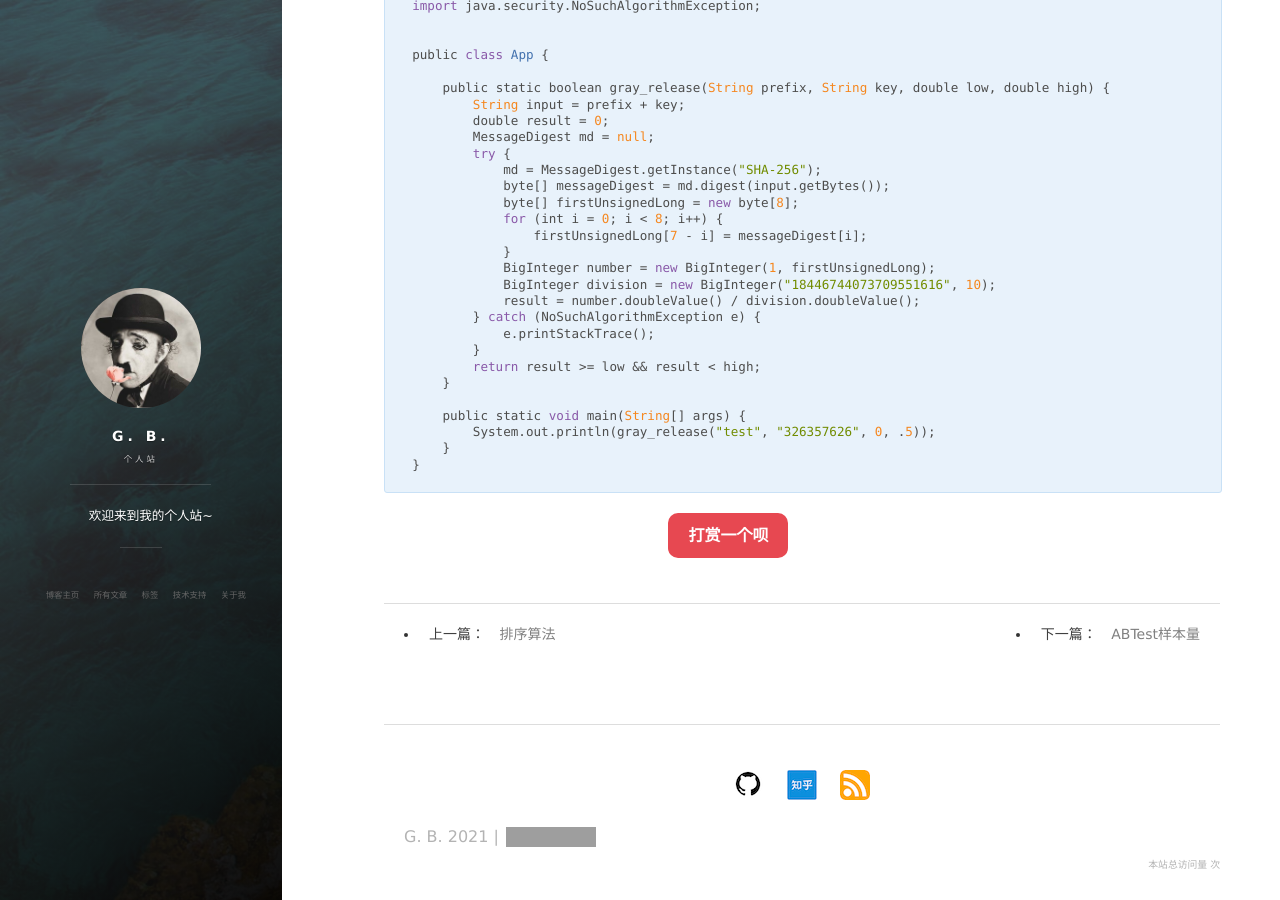
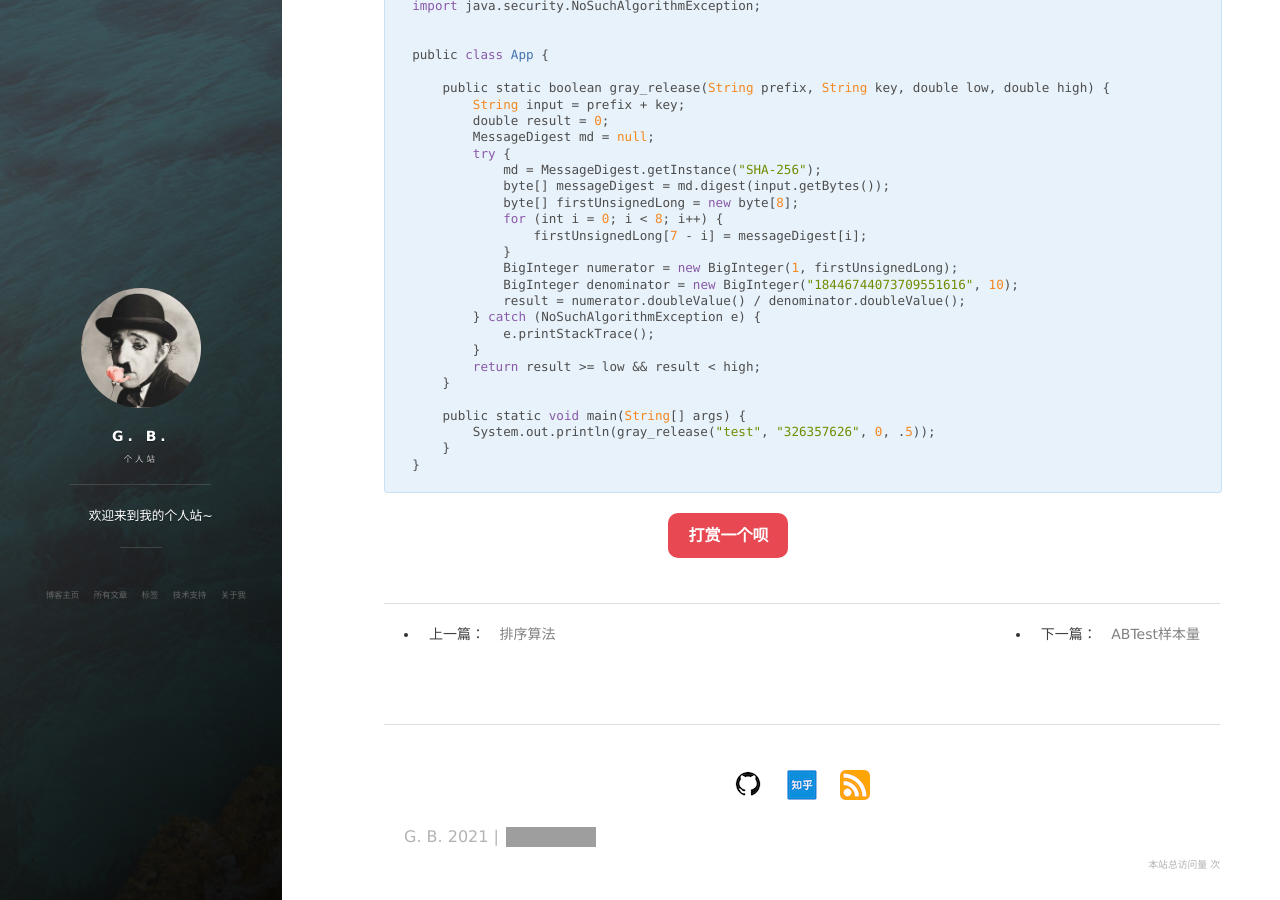
Before and after one commit to Blanket58/Blanket58.github.io, a Jekyll site: the page built from _posts/2021-08-02-abtest-gray-release.md, in a window 1280 px wide and 900 px high, scrolled down 1786 px. Built offline with Jekyll 4.4.1, drawn with Linux system fonts in a browser that asks for light colours; nearby versions of some CDN libraries; comment, search, counter and statistics services are not loaded; grey boxes are pictures that could not be loaded.

Commit message:
Update 2021-08-02-abtest-gray-release.md

```diff
--- a/_posts/2021-08-02-abtest-gray-release.md
+++ b/_posts/2021-08-02-abtest-gray-release.md
@@ -84,9 +84,9 @@ public class App {
             for (int i = 0; i < 8; i++) {
                 firstUnsignedLong[7 - i] = messageDigest[i];
             }
-            BigInteger number = new BigInteger(1, firstUnsignedLong);
-            BigInteger division = new BigInteger("18446744073709551616", 10);
-            result = number.doubleValue() / division.doubleValue();
+            BigInteger numerator = new BigInteger(1, firstUnsignedLong);
+            BigInteger denominator = new BigInteger("18446744073709551616", 10);
+            result = numerator.doubleValue() / denominator.doubleValue();
         } catch (NoSuchAlgorithmException e) {
             e.printStackTrace();
         }
```
